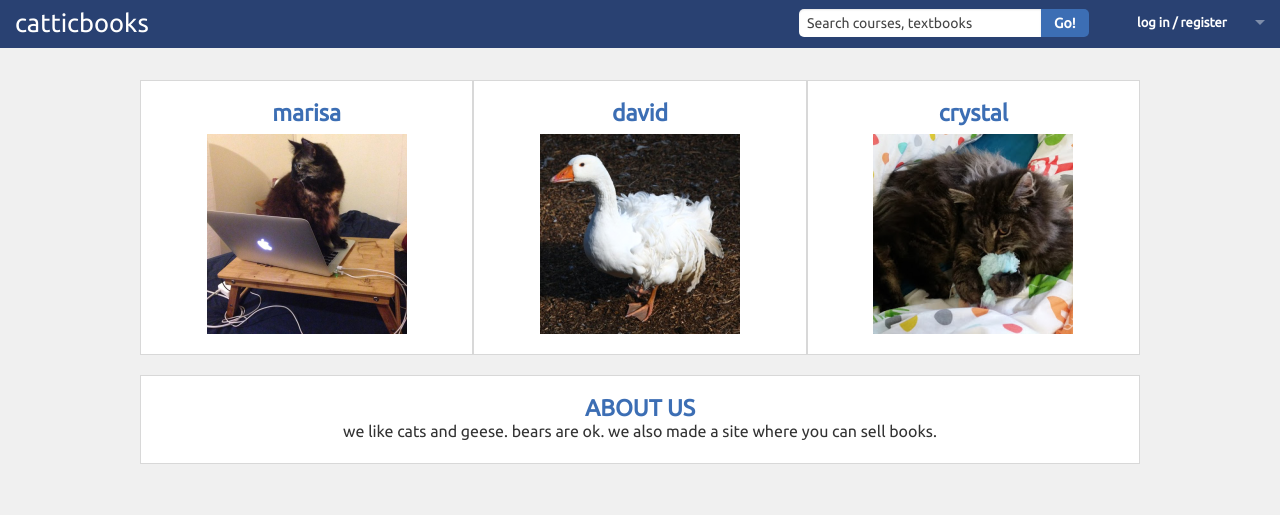
After one commit to m-emerson/cattic-hackathon, a Flask app: page /about in a window 1280 px wide. The commit adds this page. Shown: the top 515 px of the page. Run offline with Flask 2, Linux system fonts and the light colour scheme.

Commit message:
added about page, added modal to book page

```diff
--- a/app.py
+++ b/app.py
@@ -31,7 +31,7 @@ def login():
 #			error = "Incorrect login details"
 	return render_template('login.html', error=error)
 
-@app.route("/book/<editionid>")
+@app.route("/book/")
 def book():
 	return render_template('book.html')
 
--- /dev/null
+++ b/templates/about.html
@@ -0,0 +1,25 @@
+{% extends "layout.html" %}
+{% block content %}
+<div class="container">
+    <div class="row">
+	<div class="large-4 small-12 columns panel text-center">
+	    <h4 class="blue">marisa</h4>
+	    <img src = "../static/img/zelly.png">
+	</div>
+	<div class="large-4 small-12 columns panel text-center">
+	    <h4 class="blue">david</h4>
+	    <img src = "../static/img/sebby.png">
+	</div>
+	<div class="large-4 small-12 columns panel text-center">
+	    <h4 class="blue">crystal</h4>
+	    <img src = "../static/img/nova.png">
+	</div>
+    </div>
+    <div class="row">
+	<div class="large-12 small-12 columns panel text-center">
+	    <h4 class="blue">ABOUT US</h4>
+	    we like cats and geese. bears are ok. we also made a site where you can sell books.
+	</div>
+    </div>
+</div>
+{% endblock %}
--- a/templates/layout.html
+++ b/templates/layout.html
@@ -43,18 +43,23 @@
                         </div>
                       </div>
                     </li>
+		    {% if 0 %}
                     <li class="has-dropdown">
-			{% if logged_in %}
-			    <a href="#"><img class="usericon" src="{{img_url}}">hello {{user_firstname}}</a>
-			{% else %}
-			    <a href="login">log in / register</a>
-			{% endif %}
+			<a href="#"><img class="usericon" src="{{img_url}}">hello {{user_firstname}}</a>
                         <ul class="dropdown">
 			    {% for item in navigation %}
-				<li><a href="{{item.href}}">{{item.linktext}}</a></li>
+			    <li><a href="{{item.href}}">{{item.linktext}}</a></li>
 			    {% endfor %}
+			    <li><a href="/about">About Us</a></li>
                         </ul>
-                    </li>
+		    </li>
+		    {% else %}
+		    <li class="has-dropdown"><a href="login">log in / register</a>
+			<ul class="dropdown">
+			    <li><a href="about">About Us</a></li>
+			</ul>
+		    </li>
+		    {% endif %}
                 </ul>
             </section>
         </nav>
```
Also changed, not shown: templates/book.html (+44 -1 lines), static/img/nova.png (added), static/img/sebby.png (added), static/img/zelly.png (added).
